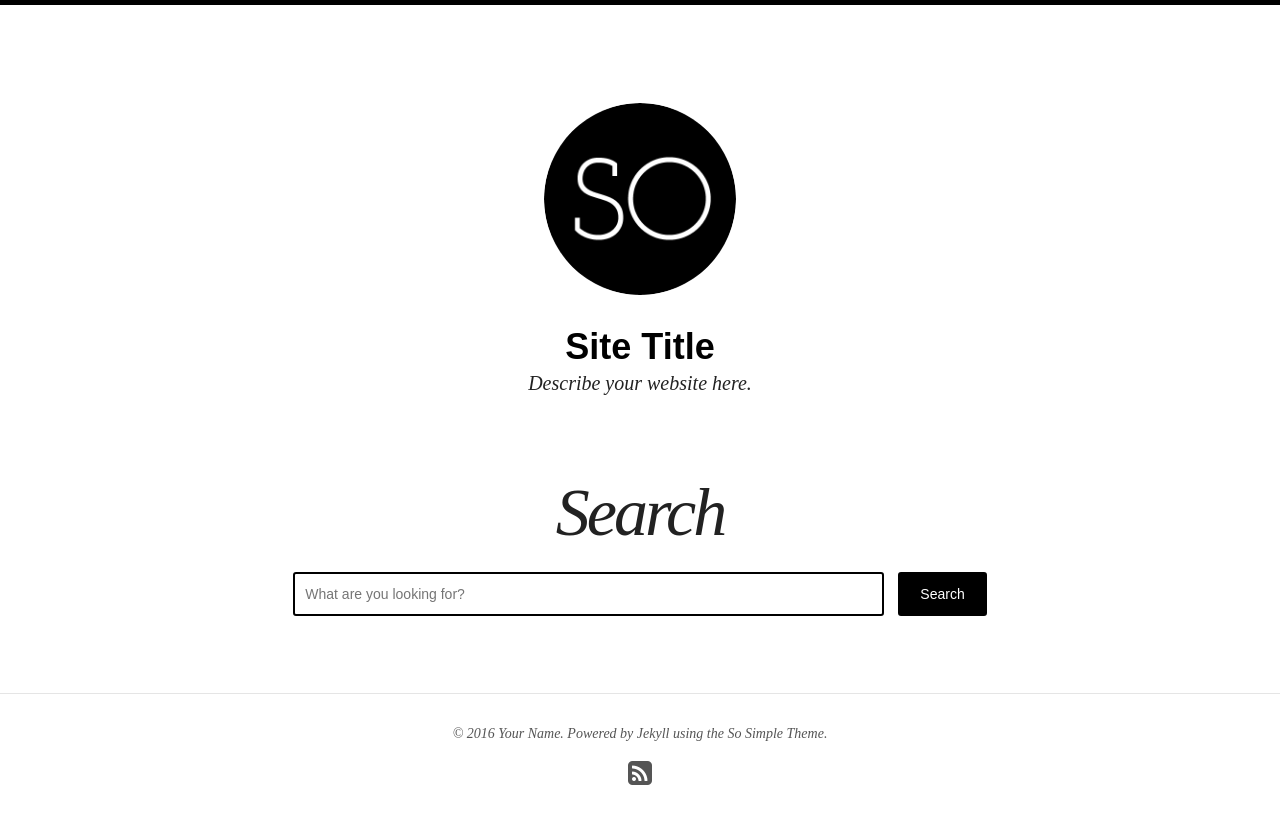
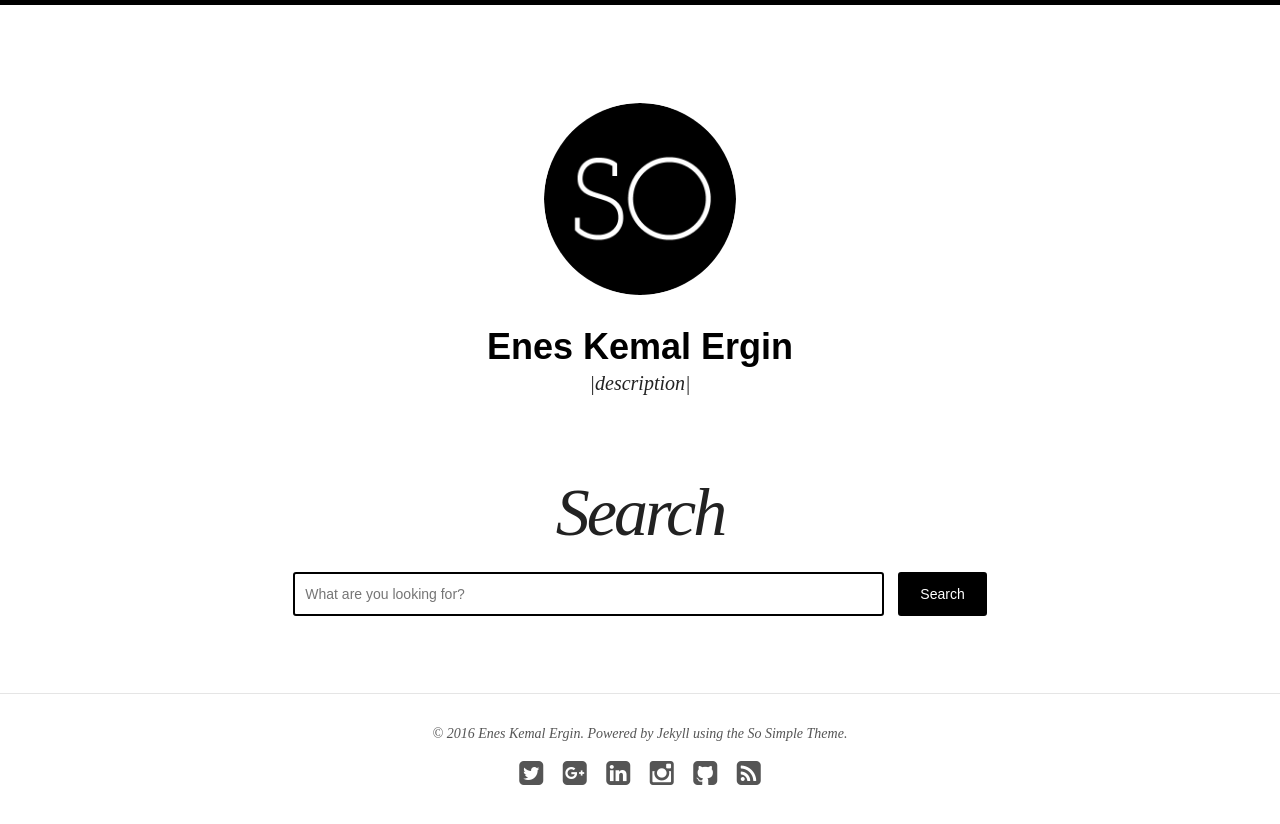
Before and after one commit to eneskemalergin/blog, a Jekyll site: the page built from search/index.md, in a window 1280 px wide. Shown: the top 824 px of the page. Built offline with Jekyll 4.4.1, drawn with Linux system fonts in a browser that asks for light colours; nearby versions of some CDN libraries.

Commit message:
config modified

```diff
--- a/_config.yml
+++ b/_config.yml
@@ -1,11 +1,11 @@
 # Site wide configuration
 
-title: Site Title
+title: Enes Kemal Ergin
 locale: en_US
-description: Describe your website here.
+description: "|description|"
 logo: site-logo.png
 search: true
-url: http://localhost:4000
+url: ""
 
 # Jekyll configuration
 
@@ -48,22 +48,22 @@ titlecase: true
 
 # Site owner
 owner:
-  name: Your Name
+  name: Enes Kemal Ergin
   avatar: bio-photo.jpg
-  email: you@email.com
+  email: eneskemalergin@gmail.com
   disqus-shortname:
-  twitter: #username
-  facebook: #username
-  github: #username
+  twitter: eneskemalergin
+  facebook:
+  github: eneskemalergin
   stackexchange: #http://stackoverflow.com/users/123456/username
-  linkedin: #username
-  instagram: #username
+  linkedin: eneskemalergin
+  instagram: eneskemalergin
   flickr: #username
   tumblr: #username
   pinterest: #username
   weibo: #userid
   google:
-    plus: #username
+    plus: eneskemalergin
     analytics:
     verify:
     ad-client:
```
